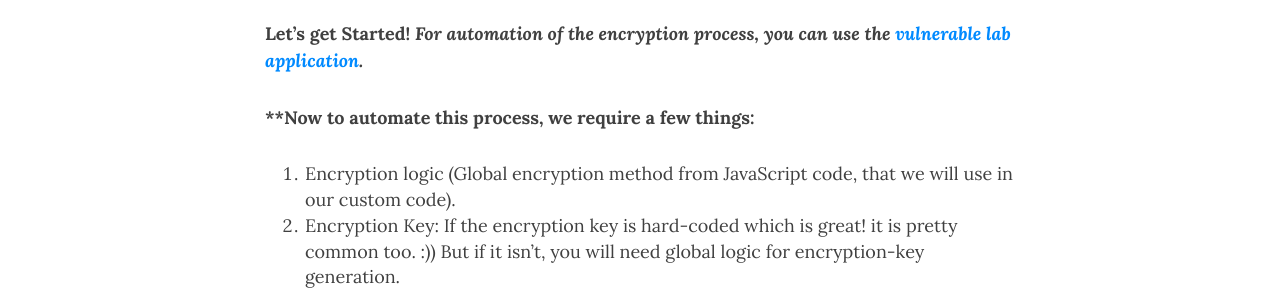
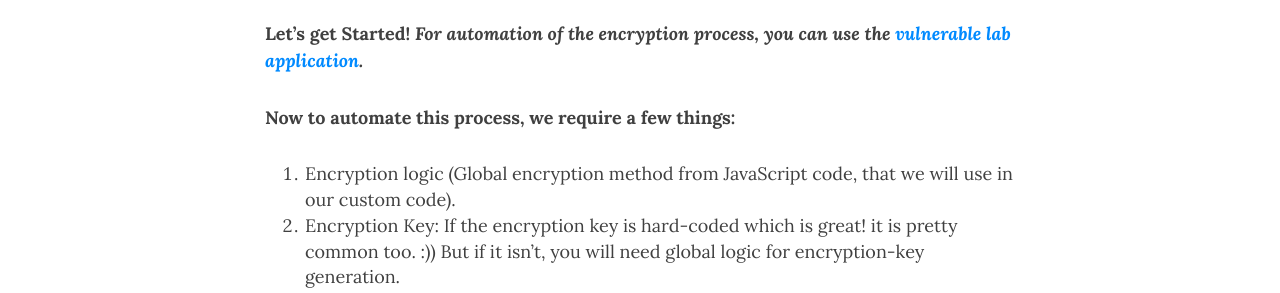
Before and after one commit to bhattsameer/bhattsameer.github.io, a Jekyll site: the page built from _posts/2021/2021-02-21-client-side-encryption-bypass-part-3.markdown, in a window 1280 px wide and 900 px high, scrolled down 1077 px. Shown: the part 154-447 px from the top of the window. Built offline with Jekyll 4.4.1, drawn with Linux system fonts in a browser that asks for light colours; nearby versions of some CDN libraries.

Commit message:
Update 2021-02-21-client-side-encryption-bypass-part-3.markdown

```diff
--- a/_posts/2021/2021-02-21-client-side-encryption-bypass-part-3.markdown
+++ b/_posts/2021/2021-02-21-client-side-encryption-bypass-part-3.markdown
@@ -32,7 +32,7 @@
 **Let's get Started!**
 ***For automation of the encryption process, you can use the [vulnerable lab application](https://hub.docker.com/r/bhattsameer/jsdebugginglab).***
 
-****Now to automate this process, we require a few things:**
+**Now to automate this process, we require a few things:**
  1. Encryption logic (Global encryption method from JavaScript code, that we will use in our custom code).
  2. Encryption Key: If the encryption key is hard-coded which is great! it is pretty common too. :)) But if it isn't, you will need global logic for encryption-key generation.
  3. Basic knowledge of JavaScript to write custom code.
@@ -241,3 +241,5 @@
 [Jagdish jogal](https://twitter.com/j_jogal_545)
 [Jaimin Gohel](https://twitter.com/jaimin_gohel)
 [Net-Square](https://www.net-square.com)
+
+[![Hits](https://hits.seeyoufarm.com/api/count/incr/badge.svg?url=https%3A%2F%2Fbhattsameer.github.io%2F2021%2F02%2F21%2Fclient-side-encryption-bypass-part-3.html&count_bg=%2379C83D&title_bg=%23555555&icon=&icon_color=%23E7E7E7&title=Visitors&edge_flat=false)](https://hits.seeyoufarm.com)
```
